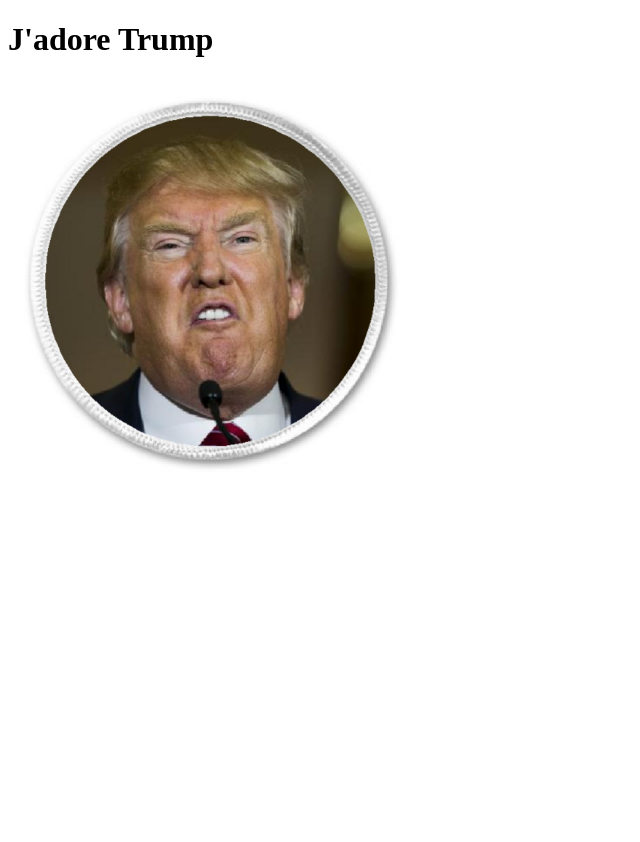
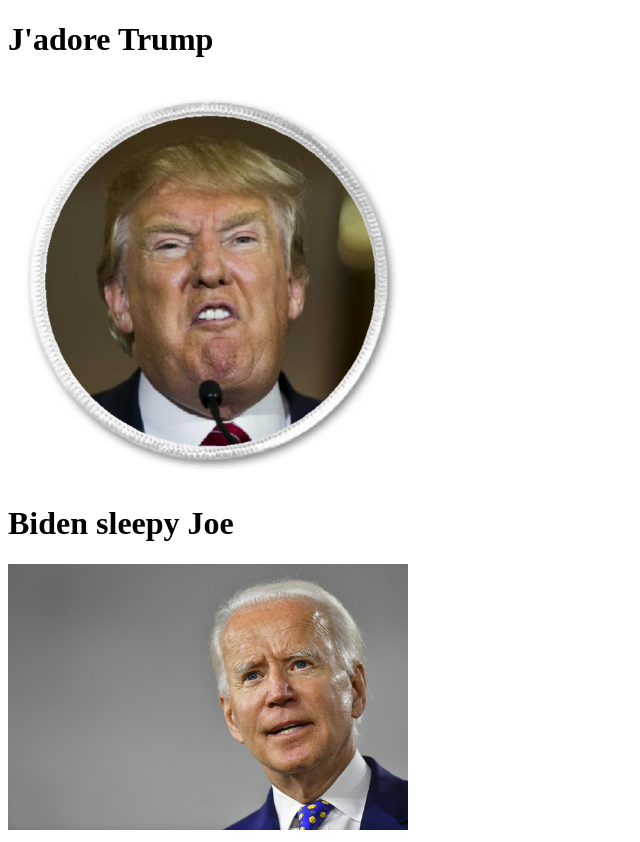
Before and after one commit to felixantoinelaroche/monsiteweb, a plain HTML site: page index.html in a window 1280 px wide. Shown: the whole page, without its empty margins (0-640 px from the left). Before the commit the page ends 800 px from the top, so only its background shows below. Drawn offline with Linux system fonts and the light colour scheme.

Commit message:
Ajout Biden

```diff
--- a/index.html
+++ b/index.html
@@ -10,6 +10,8 @@
 <body>
     <h1>J'adore Trump</h1>
     <img src="trump.jpg" width="400px" alt="Imbécile">
+    <h1>Biden sleepy Joe</h1>
+    <img src="biden.jpg" width="400px" alt="Imbécile">
 </body>
 
 </html>
```
Also changed, not shown: biden.jpg (renamed from Image/biden.jpg).
